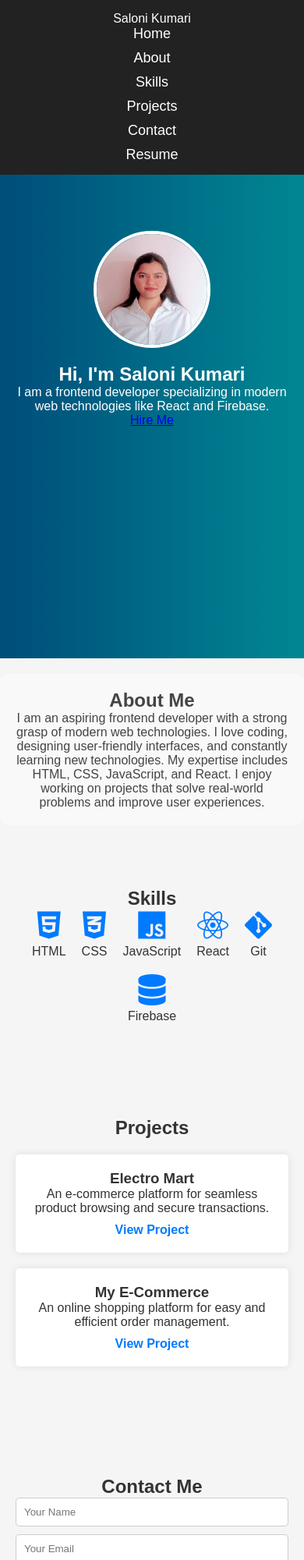
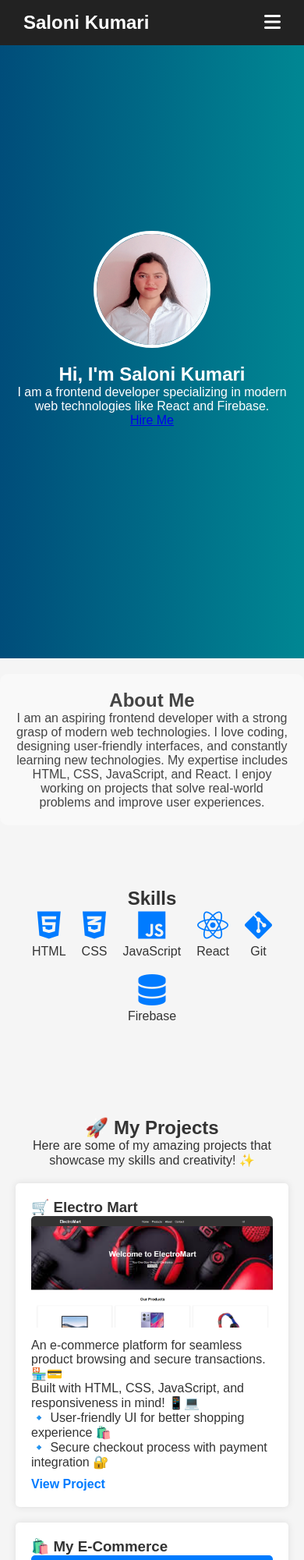
Before and after one commit to SaloniKumari117/Resume-Portfolio, a plain HTML site: page index.html in a window 390 px wide. Shown: the top 2000 px of the page at 78% size. Drawn offline with Linux system fonts and the light colour scheme.

Commit message:
portfolio

```diff
--- a/index.html
+++ b/index.html
@@ -34,6 +34,20 @@
             z-index: 1000;
         }
 
+        .logo {
+            font-size: 24px;
+            font-weight: bold;
+        }
+
+        .menu-toggle {
+            display: none;
+            font-size: 24px;
+            cursor: pointer;
+            color: white;
+            background: none;
+            border: none;
+        }
+
         .nav-links {
             list-style: none;
             display: flex;
@@ -51,33 +65,35 @@
             color: #007bff;
         }
 
-        /* .resume-btn {
-            background: white;
-            color: #008793;
-            padding: 8px 15px;
-            border-radius: 5px;
-            text-decoration: none;
-            font-weight: bold;
+        @media (max-width: 768px) {
+            .menu-toggle {
+                display: block;
+            }
+
+            .nav-links {
+                display: none;
+                flex-direction: column;
+                gap: 15px;
+                position: absolute;
+                top: 60px;
+                left: 0;
+                width: 100%;
+                background: #222;
+                text-align: center;
+                padding: 20px 0;
+                transition: max-height 0.3s ease-in-out;
+            }
+
+            .nav-links.active {
+                display: flex;
+            }
         }
-
-        .resume-btn:hover {
-            background: #007bff;
-            color: white;
-        } */
 
 
 
-        @media (max-width: 768px) {
-            nav {
-                flex-direction: column;
-                text-align: center;
-            }
 
-            .nav-links {
-                flex-direction: column;
-                gap: 10px;
-            }
-        }
+
+
 
         /* Hero Section */
         .hero {
@@ -165,6 +181,7 @@
             box-shadow: 0 0 10px rgba(0, 0, 0, 0.1);
             border-radius: 5px;
             transition: transform 0.3s;
+            text-align: left;
         }
 
         .project-card:hover {
@@ -177,6 +194,12 @@
             color: #007bff;
             text-decoration: none;
             font-weight: bold;
+        }
+
+        .project-card img {
+            width: 100%;
+            border-radius: 5px;
+            margin-bottom: 10px;
         }
 
         /* Contact Form */
@@ -223,16 +246,37 @@
     <header>
         <nav>
             <div class="logo">Saloni Kumari</div>
+            <button class="menu-toggle" onclick="toggleMenu()">
+                <i class="fas fa-bars"></i>
+            </button>
             <ul class="nav-links">
                 <li><a href="#home">Home</a></li>
                 <li><a href="#about">About</a></li>
                 <li><a href="#skills">Skills</a></li>
                 <li><a href="#projects">Projects</a></li>
                 <li><a href="#contact">Contact</a></li>
-                <li><a href="https://drive.google.com/file/d/1nLo8t1pUN8IFuOMxh6tf0MGBFhNtSi42/view?usp=sharing" class="resume-btn" download>Resume</a></li>
+                <li><a href="Saloni_Kumari_Resume.pdf" target="_blank">Resume</a></li>
             </ul>
         </nav>
     </header>
+
+    <script>
+        function toggleMenu() {
+            let navLinks = document.querySelector('.nav-links');
+            navLinks.classList.toggle('active');
+        }
+
+        // Close menu when clicking outside
+        document.addEventListener("click", function (event) {
+            let menu = document.querySelector('.nav-links');
+            let toggleButton = document.querySelector('.menu-toggle');
+
+            if (!menu.contains(event.target) && !toggleButton.contains(event.target)) {
+                menu.classList.remove('active');
+            }
+        });
+    </script>
+
 
     <section id="home" class="hero">
         <img src="picture/saloni.jpeg" alt="Saloni Kumari">
@@ -262,15 +306,26 @@
 
 
     <section id="projects" class="container">
-        <h2>Projects</h2>
+        <h2>🚀 My Projects</h2>
+        <p>Here are some of my amazing projects that showcase my skills and creativity! ✨</p>
+
         <div class="project-card">
-            <h3>Electro Mart</h3>
-            <p>An e-commerce platform for seamless product browsing and secure transactions.</p>
+            <h3>🛒 Electro Mart</h3>
+            <img src="picture/electro.png" alt="Electro Mart Screenshot">
+            <p>An e-commerce platform for seamless product browsing and secure transactions. 🏪💳</p>
+            <p>Built with HTML, CSS, JavaScript, and responsiveness in mind! 📱💻</p>
+            <p>🔹 User-friendly UI for better shopping experience 🛍️</p>
+            <p>🔹 Secure checkout process with payment integration 🔐</p>
             <a href="https://salonikumari117.github.io/electronic-website/" class="btn">View Project</a>
         </div>
+
         <div class="project-card">
-            <h3>My E-Commerce</h3>
-            <p>An online shopping platform for easy and efficient order management.</p>
+            <h3>🛍️ My E-Commerce</h3>
+            <img src="picture/my e-com.png" alt="My E-Commerce Screenshot">
+            <p>An online shopping platform for easy and efficient order management. 🛍️📦</p>
+            <p>Provides a smooth user experience with modern UI and backend integration! 🔥</p>
+            <p>🔹 Real-time product updates and dynamic filtering 🚀</p>
+            <p>🔹 Admin panel for easy inventory management ⚙️</p>
             <a href="https://salonikumari117.github.io/e-commerce/" class="btn">View Project</a>
         </div>
     </section>
```
Also changed, not shown: picture/electro.png (added), picture/my e-com.png (added), 1 other file.
